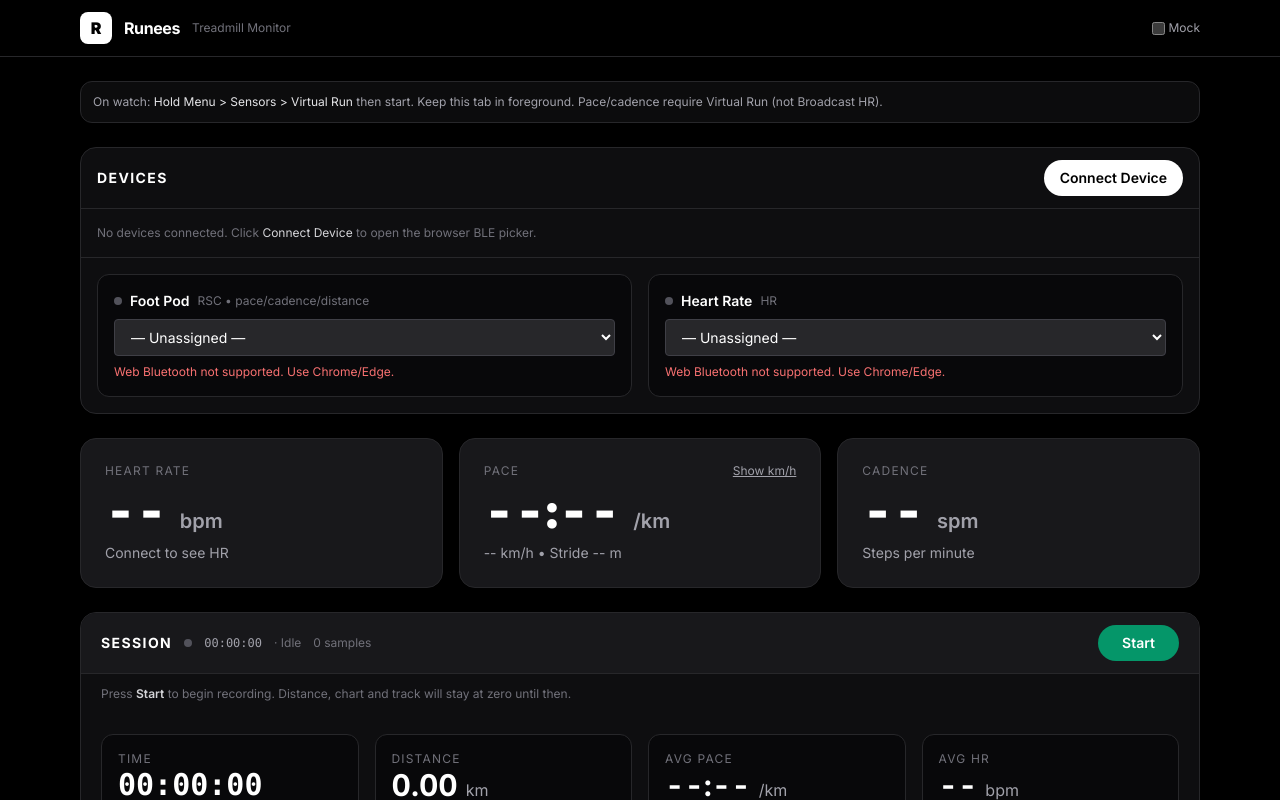
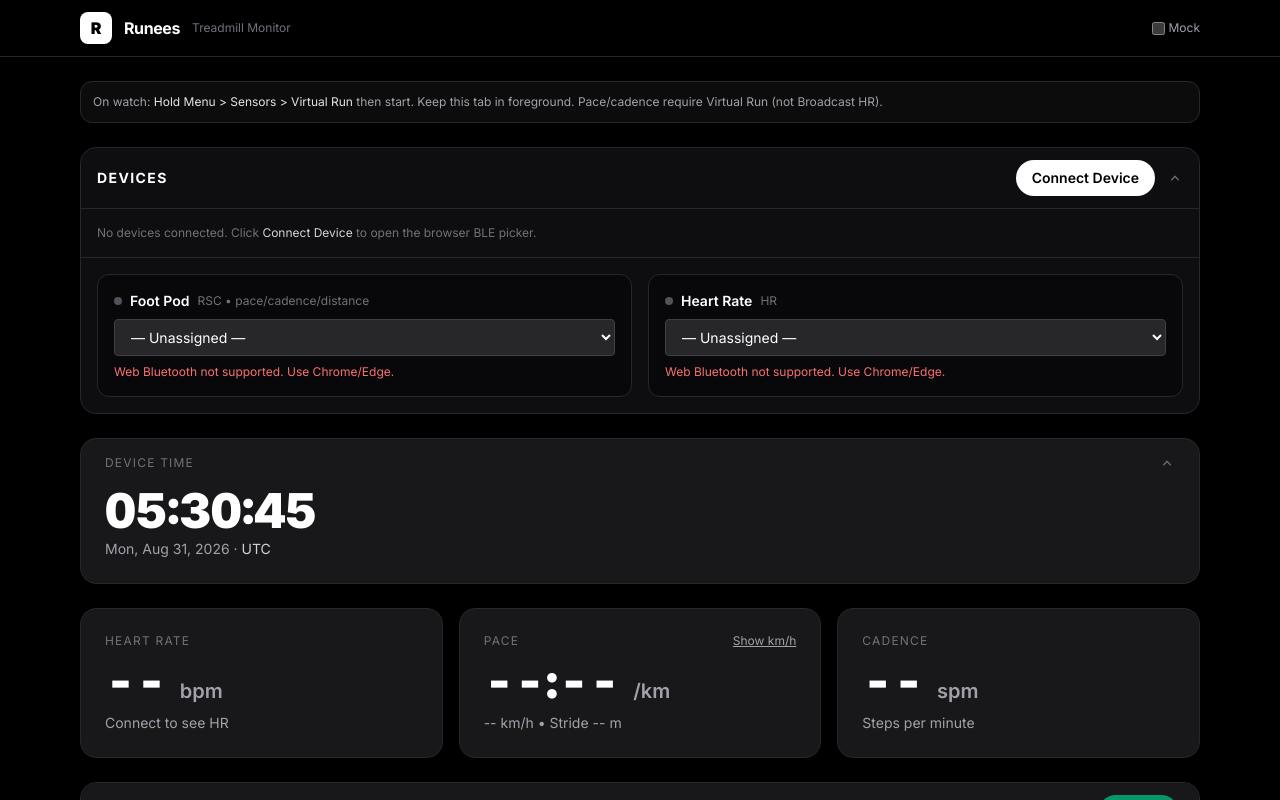
Before and after one commit to hammamnash/Runees, a Next.js app: page / in a window 1280 px wide. Shown: the top 800 px of the page. Built offline with nearby package versions, Linux system fonts and the light colour scheme.

Commit message:
add clock

```diff
--- a/src/app/page.tsx
+++ b/src/app/page.tsx
@@ -1,6 +1,7 @@
 ﻿"use client";
 import { useCallback, useEffect, useRef, useState, useSyncExternalStore } from "react";
 import { MetricCard } from "@/components/MetricCard";
+import { ClockCard } from "@/components/ClockCard";
 import { LiveChart } from "@/components/LiveChart";
 import { LapTrack } from "@/components/LapTrack";
 import { HrAlertSettings, getStoredMaxHr } from "@/components/HrAlertSettings";
@@ -32,6 +33,7 @@ export default function Home() {
   const [smoothSpeed, setSmoothSpeed] = useState<number | null>(null);
   const [smoothCadence, setSmoothCadence] = useState<number | null>(null);
   const [now, setNow] = useState(0);
+  const [devicesOpen, setDevicesOpen] = useState(true);
   const lastNonZeroSpeedRef = useRef<{ v: number; t: number } | null>(null);
   const lastNonZeroCadRef = useRef<{ v: number; t: number } | null>(null);
   const lastRscTimeRef = useRef<number | null>(null);
@@ -228,9 +230,12 @@ export default function Home() {
   // Session distance: delta from distance at Start (0 when idle). Keeps raw distanceM for live HR/Pace/Cadence.
   const sessionDistanceM = recorder.state === "idle" ? 0 : Math.max(0, (distanceM ?? 0) - (distanceAtStartRef.current ?? 0));
   const distKm = (sessionDistanceM / 1000).toFixed(2);
+  // Avg pace from the last pushed sample (1Hz): distance at sample time ÷ sample count (seconds).
+  // Derived from records instead of live elapsedMs so it updates uniformly with the other session metrics.
+  const lastRec = recorder.records[recorder.records.length - 1];
   const avgPace =
-    recorder.records.length && sessionDistanceM > 0
-      ? paceMinPerKm(sessionDistanceM / (recorder.elapsedMs / 1000 || 1))
+    lastRec?.distanceM != null && lastRec.distanceM > 0
+      ? paceMinPerKm(lastRec.distanceM / Math.max(1, recorder.records.length))
       : "--:--";
   const avgHr =
     recorder.records.length
@@ -281,13 +286,54 @@ export default function Home() {
 
         {/* Devices + Source Assignment — connect device(s) once, then assign each source */}
         <section className="rounded-2xl border border-zinc-800 bg-zinc-900/60 overflow-hidden">
-          <div className="px-4 py-3 border-b border-zinc-800 flex items-center justify-between">
-            <h2 className="text-sm font-bold tracking-widest text-white uppercase">Devices</h2>
-            <button onClick={handleAddDevice} className="rounded-full bg-white px-4 py-2 text-sm font-semibold text-black hover:bg-zinc-200">
-              Connect Device
+          <div className="px-4 py-3 border-b border-zinc-800 flex items-center justify-between gap-3">
+            <button
+              onClick={() => setDevicesOpen((v) => !v)}
+              className="flex items-center gap-3 text-left min-w-0"
+              aria-expanded={devicesOpen}
+            >
+              <h2 className="text-sm font-bold tracking-widest text-white uppercase">Devices</h2>
+              {!devicesOpen ? (
+                <span className="flex flex-wrap items-center gap-3 text-xs text-zinc-400 min-w-0">
+                  <span className="flex items-center gap-1.5">
+                    <span className={`h-2 w-2 rounded-full ${footpod.status === "connected" ? "bg-emerald-500" : footpod.status === "connecting" ? "bg-amber-500 animate-pulse" : "bg-zinc-600"}`} />
+                    Foot Pod: {pool.assignments.footpod ? (pool.devices.find((d) => d.id === pool.assignments.footpod)?.name || pool.assignments.footpod) : "—"}
+                  </span>
+                  <span className="flex items-center gap-1.5">
+                    <span className={`h-2 w-2 rounded-full ${hrCardStatus === "connected" ? "bg-emerald-500" : hrCardStatus === "connecting" ? "bg-amber-500 animate-pulse" : "bg-zinc-600"}`} />
+                    HR: {pool.assignments.heartrate ? (pool.devices.find((d) => d.id === pool.assignments.heartrate)?.name || pool.assignments.heartrate) : "—"}
+                  </span>
+                </span>
+              ) : null}
             </button>
+            <div className="flex items-center gap-3 shrink-0">
+              {devicesOpen ? (
+                <button
+                  onClick={handleAddDevice}
+                  className="rounded-full bg-white px-4 py-2 text-sm font-semibold text-black hover:bg-zinc-200"
+                >
+                  Connect Device
+                </button>
+              ) : null}
+              <button
+                onClick={() => setDevicesOpen((v) => !v)}
+                aria-expanded={devicesOpen}
+                aria-label={devicesOpen ? "Collapse devices" : "Expand devices"}
+              >
+                <svg
+                  className={`h-4 w-4 text-zinc-500 transition-transform ${devicesOpen ? "rotate-180" : ""}`}
+                  viewBox="0 0 20 20"
+                  fill="currentColor"
+                  aria-hidden
+                >
+                  <path fillRule="evenodd" d="M5.23 7.21a.75.75 0 011.06.02L10 11.06l3.71-3.83a.75.75 0 111.08 1.04l-4.25 4.39a.75.75 0 01-1.08 0L5.21 8.27a.75.75 0 01.02-1.06z" clipRule="evenodd" />
+                </svg>
+              </button>
+            </div>
           </div>
 
+          {devicesOpen ? (
+            <>
           {/* Connected Devices pool */}
           <div className="p-4 space-y-2">
             {pool.devices.length === 0 ? (
@@ -371,8 +417,11 @@ export default function Home() {
               {heartrate.isSupported === false ? <div className="text-xs text-red-400">Web Bluetooth not supported. Use Chrome/Edge.</div> : null}
             </div>
           </div>
+            </>
+          ) : null}
         </section>
 
+        <ClockCard />
         <div className="grid grid-cols-1 md:grid-cols-3 gap-4">
           <MetricCard
             label={`Heart Rate ${zone ? `• ${zone.label}` : ""}`}
@@ -467,15 +516,6 @@ export default function Home() {
               <div className="text-xs text-zinc-500">{avgHrZone ? avgHrZone.label : recorder.records.length ? "No HR samples yet" : "—"}</div>
             </div>
           </div>
-          <div className="grid grid-cols-1 gap-4 px-4 pb-4 sm:px-5 sm:pb-0 sm:pt-0">
-            <div className="rounded-xl bg-black/40 border border-zinc-800 p-4 flex items-center justify-between">
-              <div>
-                <div className="text-xs text-zinc-500 uppercase tracking-widest">Samples</div>
-                <div className="text-xs text-zinc-500">{recorder.state === "stopped" ? "Ready for Garmin Connect" : recorder.state === "idle" ? "Not recording" : "Recording…"}</div>
-              </div>
-              <div className="text-2xl font-bold tabular-nums text-white">{recorder.records.length}</div>
-            </div>
-          </div>
 
           {recorder.state === "stopped" && recorder.records.length > 0 ? (
             <div className="mx-4 mt-4 rounded-xl border border-emerald-900 bg-emerald-950/30 p-3 text-sm text-emerald-200 sm:mx-5">
--- /dev/null
+++ b/src/components/ClockCard.tsx
@@ -0,0 +1,63 @@
+"use client";
+import { useEffect, useState } from "react";
+
+function getDeviceTimeZone(): string {
+  try {
+    return Intl.DateTimeFormat().resolvedOptions().timeZone || "Local time";
+  } catch {
+    return "Local time";
+  }
+}
+
+export function ClockCard() {
+  const [open, setOpen] = useState(true);
+  const [nowMs, setNowMs] = useState<number | null>(null);
+  const [tz, setTz] = useState("Local time");
+
+  useEffect(() => {
+    setTz(getDeviceTimeZone());
+    setNowMs(Date.now());
+    const id = window.setInterval(() => setNowMs(Date.now()), 1000);
+    return () => window.clearInterval(id);
+  }, []);
+
+  const time =
+    nowMs != null
+      ? new Intl.DateTimeFormat(undefined, { hour: "2-digit", minute: "2-digit", second: "2-digit", hour12: false }).format(nowMs)
+      : "--:--:--";
+  const date =
+    nowMs != null
+      ? new Intl.DateTimeFormat(undefined, { weekday: "short", year: "numeric", month: "short", day: "numeric" }).format(nowMs)
+      : "";
+
+  return (
+    <div className="rounded-2xl bg-zinc-900 border border-zinc-800 overflow-hidden">
+      <button
+        onClick={() => setOpen((v) => !v)}
+        className="w-full px-6 py-4 flex items-center justify-between text-left hover:bg-zinc-900/60"
+        aria-expanded={open}
+      >
+        <span className="text-xs tracking-widest text-zinc-500 uppercase">Device Time</span>
+        <span className="flex items-center gap-3">
+          {!open ? <span className="text-2xl font-bold tabular-nums text-zinc-300">{time}</span> : null}
+          <svg
+            className={`h-4 w-4 text-zinc-500 transition-transform ${open ? "rotate-180" : ""}`}
+            viewBox="0 0 20 20"
+            fill="currentColor"
+            aria-hidden
+          >
+            <path fillRule="evenodd" d="M5.23 7.21a.75.75 0 011.06.02L10 11.06l3.71-3.83a.75.75 0 111.08 1.04l-4.25 4.39a.75.75 0 01-1.08 0L5.21 8.27a.75.75 0 01.02-1.06z" clipRule="evenodd" />
+          </svg>
+        </span>
+      </button>
+      {open ? (
+        <div className="px-6 pb-6 flex flex-col gap-1">
+          <div className="text-5xl font-black tabular-nums text-white">{time}</div>
+          <div className="text-sm text-zinc-400">
+            {date} · <span className="text-zinc-300">{tz}</span>
+          </div>
+        </div>
+      ) : null}
+    </div>
+  );
+}
```
